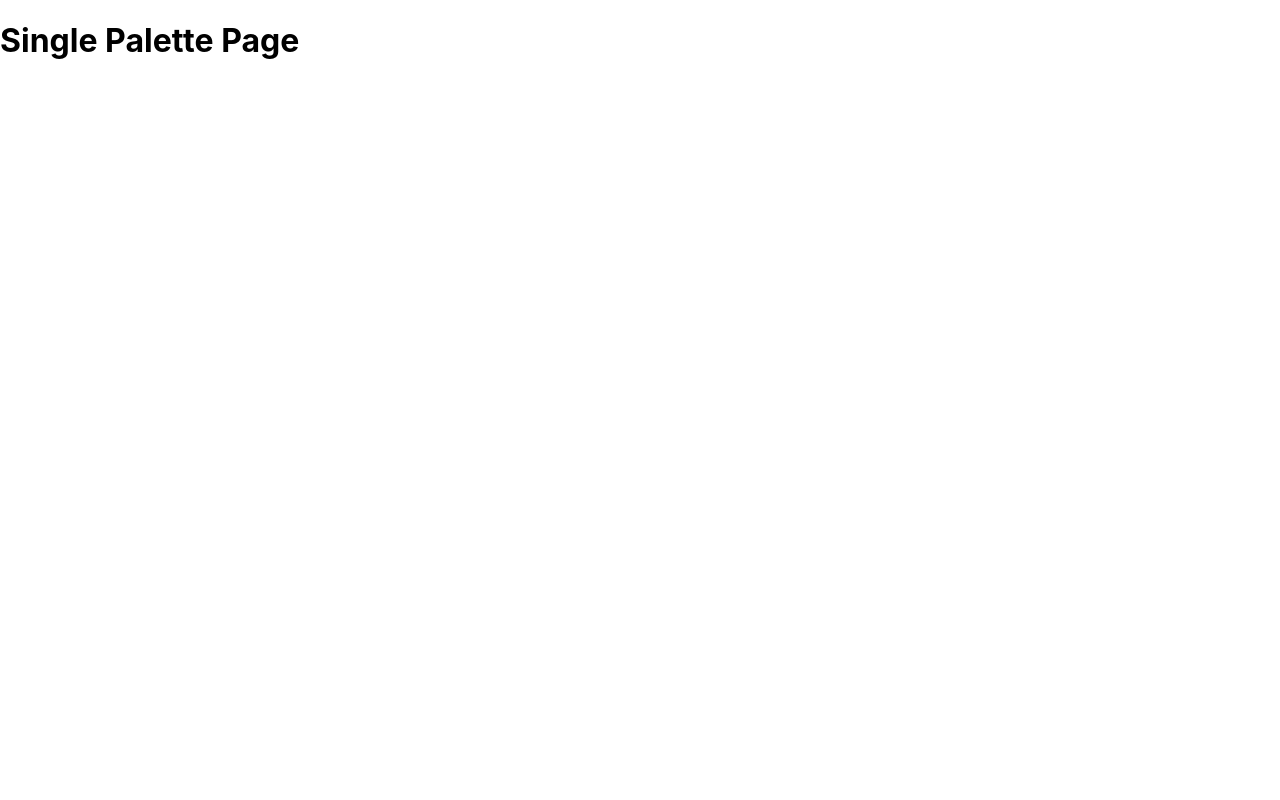
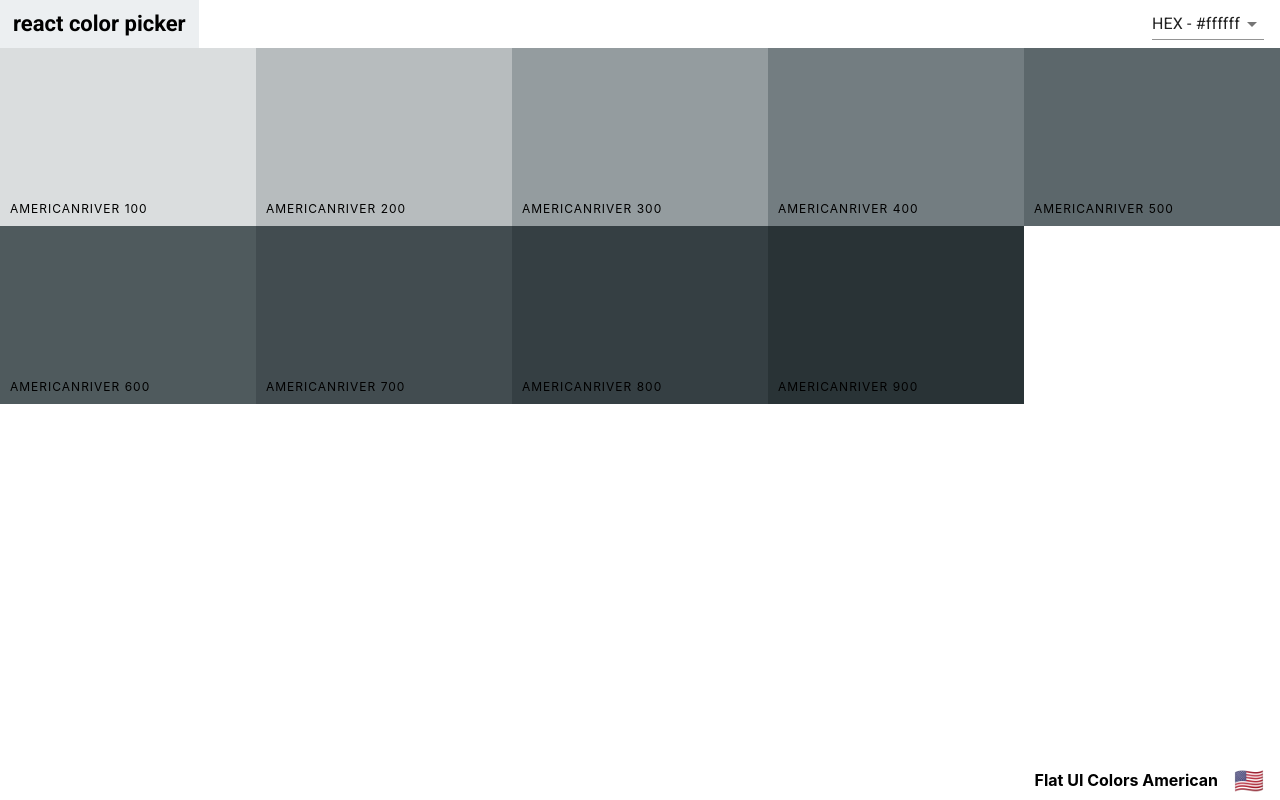
Before and after one commit to ty-mark/color-palette-proj, a React (Create React App) app in the folder color-app/: page /palette/flat-ui-colors-american/americanriver in a window 1280 px wide. Built offline with nearby package versions, Linux system fonts and the light colour scheme.

Commit message:
display colors, navbar and footer at single color palette

```diff
--- a/color-app/src/App.js
+++ b/color-app/src/App.js
@@ -18,9 +18,14 @@
       <Switch>
         <Route
           exact
-          path='/'
+          path='/palette/:paletteId/:colorId'
           render={routeProps => (
-            <PaletteList palettes={seedColors} {...routeProps} />
+            <SingleColorPalette
+              palette={generatePalette(
+                this.findPalette(routeProps.match.params.paletteId)
+              )}
+              colorId={routeProps.match.params.colorId}
+            />
           )}
         />
         <Route
@@ -36,11 +41,11 @@
         />
         <Route
           exact
-          path='/palette/:paletteId/:colorId'
-          render={() => <SingleColorPalette />}
+          path='/'
+          render={routeProps => (
+            <PaletteList palettes={seedColors} {...routeProps} />
+          )}
         />
-        )}
-      />
       </Switch >
     );
   }
--- a/color-app/src/ColorBox.js
+++ b/color-app/src/ColorBox.js
@@ -15,7 +15,7 @@
     });
   }
   render() {
-    const { background, name, moreUrl } = this.props;
+    const { background, name, moreUrl, showLink } = this.props;
     const { copied } = this.state;
     return (
       <CopyToClipboard text={background} onCopy={this.changeCopyState}>
@@ -31,9 +31,12 @@
             </div>
             <button className='copy-button'>Copy</button>
           </div>
-          <Link to={moreUrl} onClick={e => e.stopPropagation()}>
-            <span className='see-more'>More</span>
-          </Link>
+          {showLink && (
+            <Link to={moreUrl} onClick={e => e.stopPropagation()}>
+              <span className='see-more'>More</span>
+            </Link>
+          )}
+
         </div>
       </CopyToClipboard>
     );
--- a/color-app/src/Navbar.js
+++ b/color-app/src/Navbar.js
@@ -24,7 +24,7 @@
     this.setState({ open: false });
   }
   render() {
-    const { level, changeLevel, handleChange } = this.props;
+    const { level, changeLevel, showingAllColors } = this.props;
     const { format, open } = this.state;
     return (
       <header className='Navbar'>
@@ -32,6 +32,7 @@
           <Link to='/'>react color picker</Link>
         </div>
         {/* Slider */}
+        {showingAllColors && (
           <div className='slider-container'>
             <span>Level: {level}</span>
             <div className='slider'>
@@ -44,6 +45,7 @@
               />
             </div>
           </div>
+        )}
         {/* Drop-down menu */}
         <div className='select-container'>
           <Select value={format} onChange={this.handleFormatChange}>
--- a/color-app/src/Palette.js
+++ b/color-app/src/Palette.js
@@ -1,6 +1,7 @@
 import React, { Component } from 'react';
 import ColorBox from './ColorBox';
 import Navbar from './Navbar';
+import PaletteFooter from './PaletteFooter';
 import './Palette.css'; /* add our style after the vendor style to override it*/
 
 class Palette extends Component {
@@ -25,18 +26,21 @@
         name={color.name}
         key={color.id}
         moreUrl={`/palette/${id}/${color.id}`}
+        showLink={true}
       />
     ));
     return (
       <div className='Palette'>
-        <Navbar level={level} changeLevel={this.changeLevel} handleChange={this.changeFormat} />
+        <Navbar
+          level={level}
+          changeLevel={this.changeLevel}
+          handleChange={this.changeFormat}
+          showingAllColors={true}
+        />
         <div className='Palette-colors'>
           {colorBoxes}
         </div>
-        <footer className='Palette-footer'>
-          {paletteName}
-          <span className='emoji'>{emoji}</span>
-        </footer>
+        <PaletteFooter paletteName={paletteName} emoji={emoji} />
       </div>
     );
   }
--- /dev/null
+++ b/color-app/src/PaletteFooter.js
@@ -0,0 +1,12 @@
+import React from 'react';
+function PaletteFooter(props) {
+  const { paletteName, emoji } = props;
+  return (
+    <footer className='Palette-footer'>
+      {paletteName}
+      <span className='emoji'>{emoji}</span>
+    </footer>
+  );
+}
+
+export default PaletteFooter;
--- a/color-app/src/SingleColorPalette.js
+++ b/color-app/src/SingleColorPalette.js
@@ -1,9 +1,52 @@
 import React, { Component } from 'react';
+import ColorBox from './ColorBox';
+import Navbar from './Navbar';
+import PaletteFooter from './PaletteFooter';
+import './Palette.css';
 
 class SingleColorPalette extends Component {
+  constructor(props) {
+    super(props);
+    this._shades = this.gatherShades(this.props.palette, this.props.colorId);
+    this.state = {
+      format: 'hex'
+    };
+    this.changeFormat = this.changeFormat.bind(this);
+  }
+  changeFormat(newFormat) {
+    this.setState({ format: newFormat });
+  }
+  gatherShades(palette, colorToFilterBy) {
+    /* return all shades of given color */
+    let shades = [];
+    let allColors = palette.colors;
+    for (let key in allColors) {
+      shades = shades.concat(
+        allColors[key].filter(color => color.id === colorToFilterBy)
+      );
+    }
+    return shades.slice(1);
+  }
   render() {
+    const { format } = this.state;
+    const { paletteName, emoji } = this.props.palette;
+    const colorBoxes = this._shades.map(color => (
+      <ColorBox
+        key={color.id}
+        name={color.name}
+        background={color[format]}
+        showLink={false}
+      />
+    ));
     return (
-      <h1>Single Palette Page</h1>
+      <div className='Palette'>
+        <Navbar
+          handleChange={this.changeFormat}
+          showingAllColors={false}
+        />
+        <div className='Palette-colors'>{colorBoxes}</div>
+        <PaletteFooter paletteName={paletteName} emoji={emoji} />
+      </div>
     );
   }
 }
```
Lines whose indentation alone changed are shown as unchanged.
